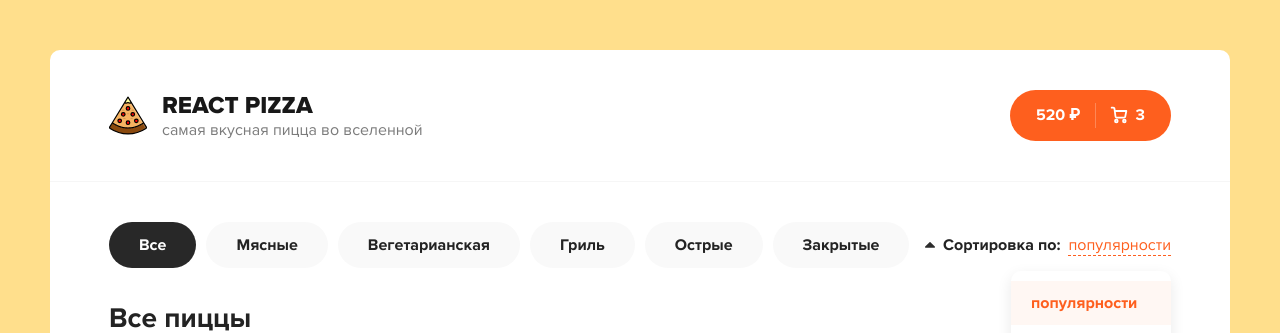
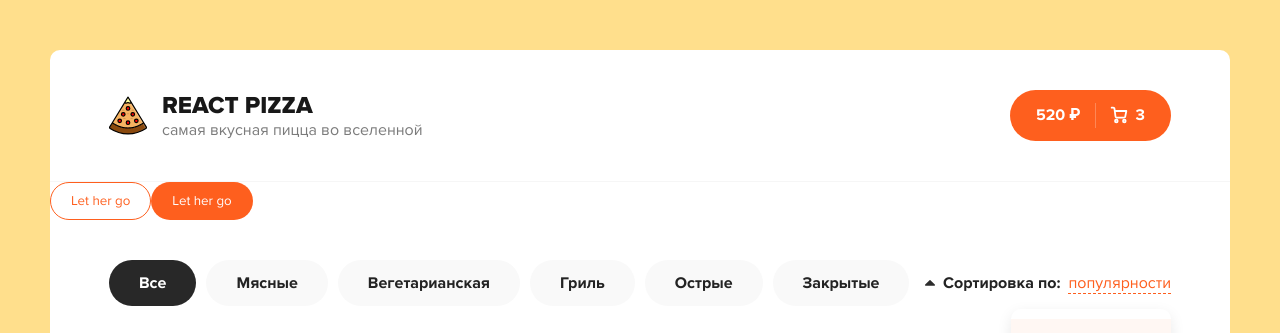
Before and after one commit to NikitosKokos/react-pizza, a React (Create React App) app: page / in a window 1280 px wide. Shown: the top 333 px of the page. Built offline with nearby package versions, Linux system fonts and the light colour scheme.

Commit message:
added Button component and classnames

```diff
--- a/package.json
+++ b/package.json
@@ -6,6 +6,7 @@
     "@testing-library/jest-dom": "^5.11.4",
     "@testing-library/react": "^11.1.0",
     "@testing-library/user-event": "^12.1.10",
+    "classnames": "^2.3.1",
     "node-sass": "4.14.1",
     "react": "^17.0.2",
     "react-dom": "^17.0.2",
--- a/public/index.html
+++ b/public/index.html
@@ -5,10 +5,7 @@
     <link rel="icon" href="%PUBLIC_URL%/favicon.ico" />
     <meta name="viewport" content="width=device-width, initial-scale=1" />
     <meta name="theme-color" content="#000000" />
-    <meta
-      name="description"
-      content="Web site created using create-react-app"
-    />
+    <meta name="description" content="Web site created using create-react-app" />
     <link rel="apple-touch-icon" href="%PUBLIC_URL%/logo192.png" />
     <!--
       manifest.json provides metadata used when your web app is installed on a
@@ -24,7 +21,7 @@
       work correctly both with client-side routing and a non-root public URL.
       Learn how to configure a non-root public URL by running `npm run build`.
     -->
-    <title>React App</title>
+    <title>React Pizza</title>
   </head>
   <body>
     <noscript>You need to enable JavaScript to run this app.</noscript>
--- a/src/App.js
+++ b/src/App.js
@@ -1,4 +1,5 @@
 import logo from './assets/img/pizza-logo.svg';
+import Button from './Button';
 
 function App() {
   return (
@@ -49,6 +50,8 @@ function App() {
           </div>
         </div>
       </div>
+      <Button outline>Let her go</Button>
+      <Button>Let her go</Button>
       <div className="content">
         <div className="container">
           <div className="content__top">
--- /dev/null
+++ b/src/Button.jsx
@@ -0,0 +1,12 @@
+import React from 'react';
+import classNames from 'classnames';
+
+const Button = (props) => {
+    return (
+        <button className={classNames('button', {'button--outline': props.outline})}>
+            {props.children}
+        </button>
+    )
+}
+
+export default Button;
```
Also changed, not shown: 1 other file (tests, documents, lock files or other folders).
